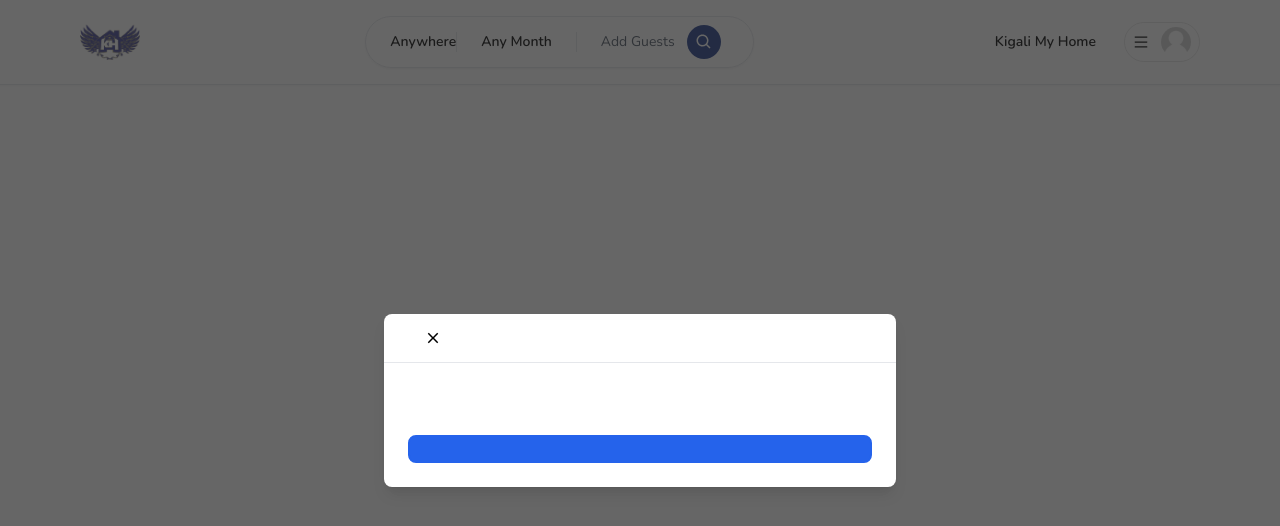
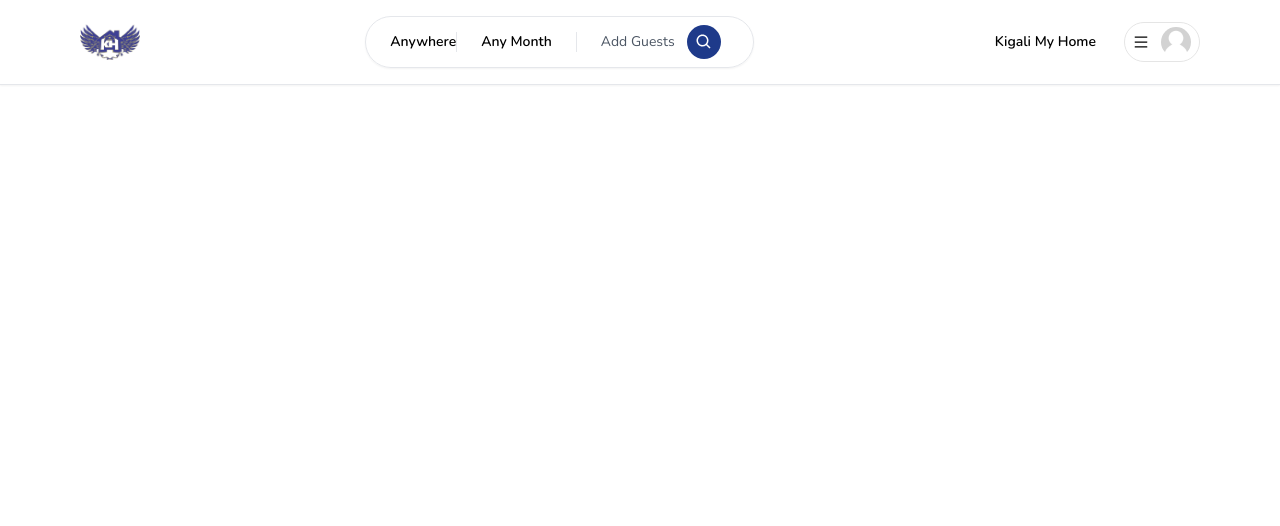
Before and after one commit to Joshua-Coded/city-life-kigali, a Next.js app in the folder city-life/: page / in a window 1280 px wide. Shown: the top 526 px of the page. Built offline with nearby package versions, Linux system fonts and the light colour scheme.

Commit message:
zustand for stores

```diff
--- /dev/null
+++ b/city-life/app/components/modals/RegisterModal.tsx
@@ -0,0 +1,21 @@
+'use client'
+
+import axios from 'axios';
+import { AiFillGithub } from 'react-icons/ai';
+import {FcGoogle} from 'react-icons/fc';
+import { useCallback, useState } from 'react';
+import {
+    FieldValues,
+    SubmitHandler,
+    useForm
+} from 'react-hook-form';
+
+import useRegisterModal from '@/app/hooks/useRegisterModal';
+
+const RegisterModal = () => {
+    return (
+<div></div>
+    )
+}
+
+export default RegisterModal
--- a/city-life/app/hooks/useRegisterModal.tsx
+++ b/city-life/app/hooks/useRegisterModal.tsx
@@ -9,7 +9,7 @@ interface RegisterModalStore {
 const useRegisterModal = create<RegisterModalStore>((set) => ({
     isOpen: false,
     onOpen: () => set({ isOpen: true }),
-    onClose: () => set({ isOpen: false  }),
+    onClose: () => set({ isOpen: false}),
 }))
 
 
--- a/city-life/app/layout.tsx
+++ b/city-life/app/layout.tsx
@@ -4,7 +4,8 @@ import { Nunito } from 'next/font/google'
 import './globals.css'
 import Navbar from './components/navbar/Navbar'
 import ClientOnly from './components/ClientOnly'
-import Modal from './components/modals/Modal'
+// import Modal from './components/modals/Modal'
+import RegisterModal from './components/modals/RegisterModal'
 export const metadata = {
   title: 'City Life',
   description: 'Find your comfort Home Here',
@@ -23,7 +24,7 @@ export default function RootLayout({
     <html lang="en">
       <body className={font.className}>
         <ClientOnly>
-<Modal isOpen/>
+<RegisterModal />
         <Navbar />
         </ClientOnly>
         {children}
--- a/city-life/package.json
+++ b/city-life/package.json
@@ -12,11 +12,13 @@
     "@types/node": "20.3.3",
     "@types/react": "18.2.14",
     "@types/react-dom": "18.2.6",
+    "axios": "^1.4.0",
     "eslint": "8.44.0",
     "eslint-config-next": "13.4.7",
     "next": "13.4.7",
     "react": "18.2.0",
     "react-dom": "18.2.0",
+    "react-hook-form": "^7.45.1",
     "react-icons": "^4.10.1",
     "typescript": "5.1.6",
     "zustand": "^4.3.8"
```
Also changed, not shown: 1 other file (tests, documents, lock files or other folders).
